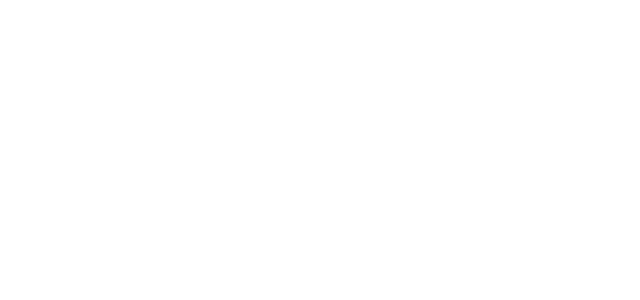
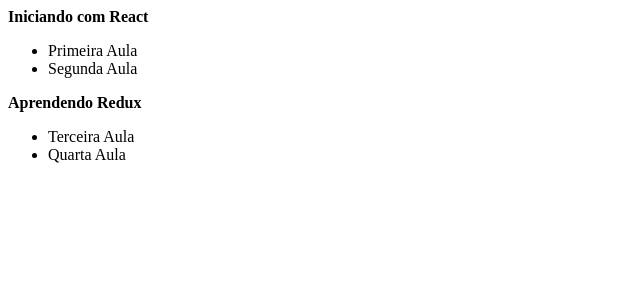
Before and after one commit to mateus-azevedo/learning-redux, a React (Create React App) app in the folder reactredux/: page / in a window 1280 px wide. Shown: the top 300 px of the page, without its empty margins (0-640 px from the left). Built offline with nearby package versions, Linux system fonts and the light colour scheme.

Commit message:
Adicionando Sidebar

```diff
--- a/reactredux/src/App.js
+++ b/reactredux/src/App.js
@@ -1,7 +1,12 @@
 import React from "react";
+import Sidebar from "./components/Sidebar";
 
 function App() {
-  return <div className="App"></div>;
+  return (
+    <div className="App">
+      <Sidebar />
+    </div>
+  );
 }
 
 export default App;
--- /dev/null
+++ b/reactredux/src/components/Sidebar/index.js
@@ -0,0 +1,43 @@
+import React, { Component } from "react";
+
+export default class Sidebar extends Component {
+  state = {
+    modules: [
+      {
+        id: 1,
+        title: "Iniciando com React",
+        lessons: [
+          { id: 1, title: "Primeira Aula" },
+          { id: 2, title: "Segunda Aula" },
+        ],
+      },
+      {
+        id: 2,
+        title: "Aprendendo Redux",
+        lessons: [
+          { id: 3, title: "Terceira Aula" },
+          { id: 4, title: "Quarta Aula" },
+        ],
+      },
+    ],
+  };
+
+  render() {
+    const { modules } = this.state;
+
+    return (
+      <aside>
+        {modules.map((module) => (
+          <div key={module.id}>
+            <strong>{module.title}</strong>
+            <ul>
+              {module.lessons.map((lesson) => (
+                <li key={lesson.id}>{lesson.title}</li>
+              ))}
+            </ul>
+          </div>
+        ))}
+      </aside>
+    );
+  }
+}
```
